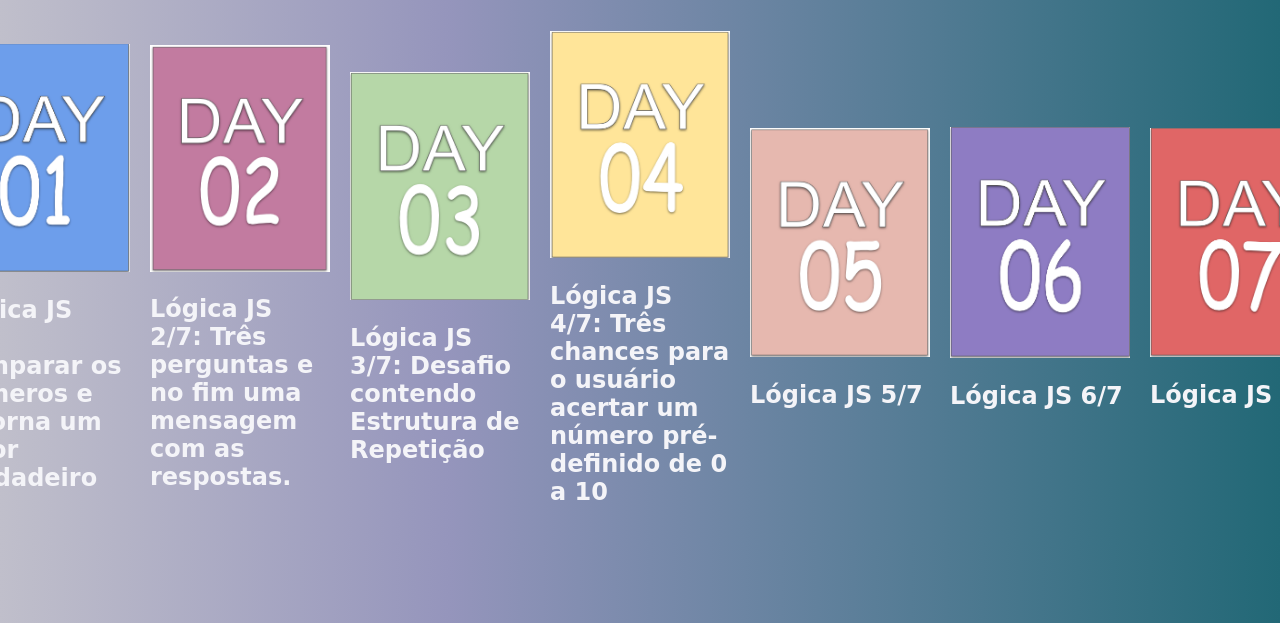
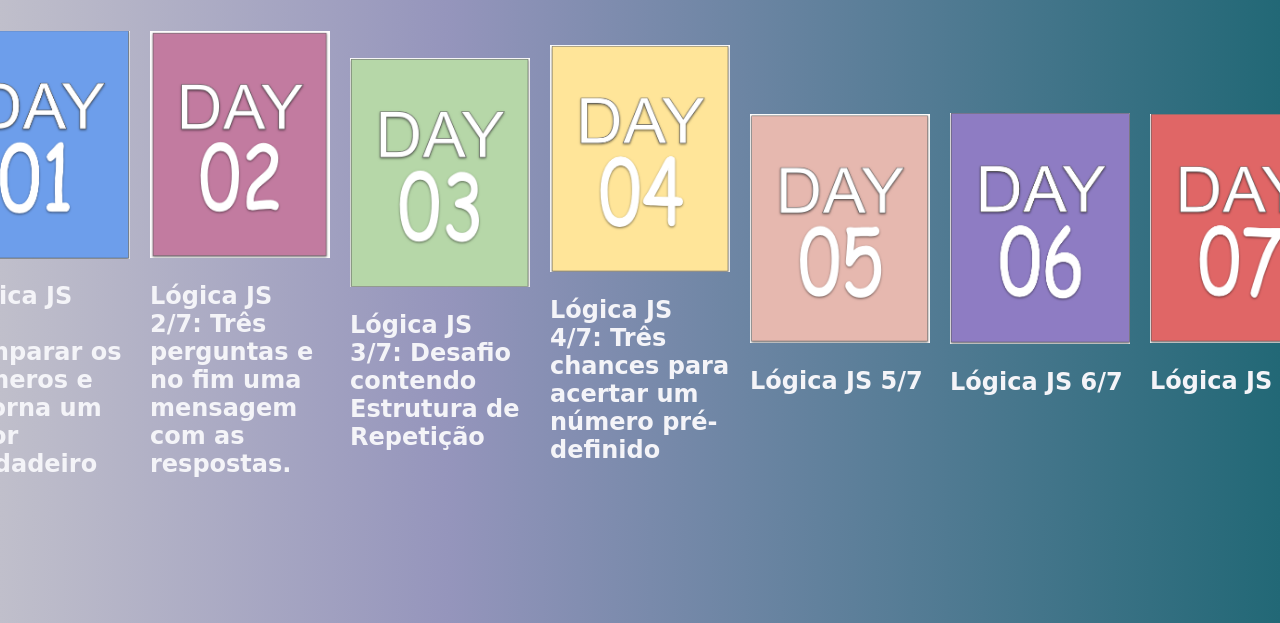
Before and after one commit to beteamais/logicajs, a plain HTML site: page index.html in a window 1280 px wide. Shown: the part 177-800 px from the top of the page. Drawn offline with Linux system fonts and the light colour scheme.

Commit message:
alteração

```diff
--- a/index.html
+++ b/index.html
@@ -40,7 +40,7 @@
             <a href="#">
                 <img src="Imagens/dia4.png" width="180px">
             </a>
-            <h2>Lógica JS 4/7: Três chances para o usuário acertar um número pré-definido de 0 a 10</h2>
+            <h2>Lógica JS 4/7: Três chances para acertar um número pré-definido</h2>
         </div>
     </div>
     <div class ="container">
```
